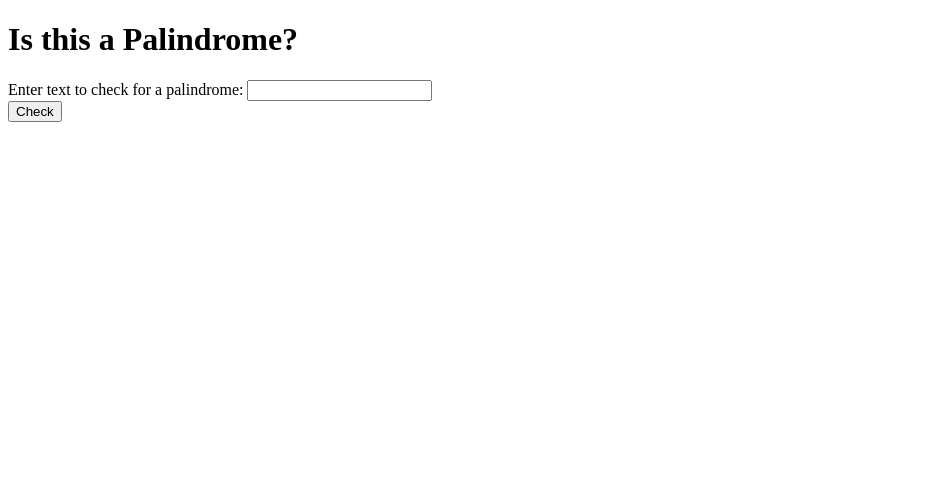
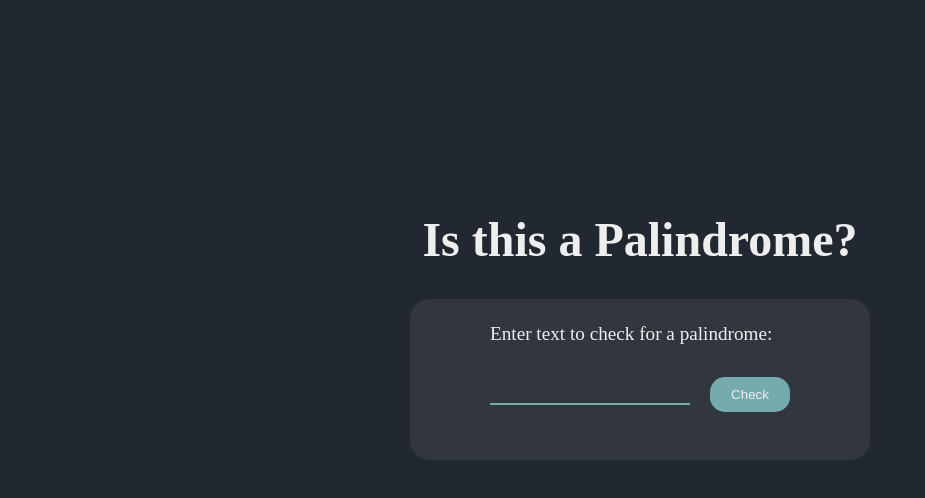
Before and after one commit to K-r-u-z/Palindrome-Checker, a plain HTML site: page index.html in a window 1280 px wide. Shown: the whole page, without its empty margins (0-925 px from the left). Drawn offline with Linux system fonts and the light colour scheme.

Commit message:
added styles to html

```diff
--- a/index.html
+++ b/index.html
@@ -13,13 +13,16 @@
                 <h1>Is this a Palindrome?</h1>
             </div>
 
-            <div>
+            <div class="form">
                 <form class="input-box" id="input-box">
-                <label for="palindromeText">Enter text to check for a palindrome:</label>
+                <div class="label">
+                <label class="boxText" for="palindromeText">Enter text to check for a palindrome:</label><br>
+                </div>
                 <input id="text-input" type="text" name="palindromeText" required></input>
-            </form>
                 <button id="check-btn" form="input-box">Check</button>
+                </form>
             </div>
+
             <div id="result"></div>
         </div>
     </body>
--- a/styles.css
+++ b/styles.css
@@ -0,0 +1,70 @@
+:root{
+    --background-color: #222831;
+    --text-color: #EEEEEE;
+    --text-color2: #31363F;
+    --shadow-color: #76ABAE;
+}
+
+
+body{
+    margin: 0;
+    padding: 0;
+    background-color: var(--background-color);
+    width: 100vw;
+    height: 100vh;
+}
+
+.container{
+    display: flex;
+    flex-direction: column;
+    align-items: center;
+    justify-content: center;
+    height: 80%;
+
+}
+
+.title-text{
+    color: var(--text-color);
+    font-size: 1.5rem;
+}
+
+.input-box{
+    padding-left: 5rem;
+    padding-right: 5rem;
+    padding-top: 3rem;
+    padding-bottom: 3rem;
+    border-radius: 20px;
+    background-color: var(--text-color2);
+}
+
+input{
+    all: unset;
+    border-bottom: 2px solid var(--shadow-color);
+    color: var(--text-color);
+}
+
+.label{
+    color: var(--text-color);
+    font-size: 1.2rem;
+    margin-top: -1.5rem;
+    margin-bottom: 2rem;
+
+}
+
+button{
+    cursor: pointer;
+    color: var(--text-color);
+    background-color: var(--shadow-color);
+    border: none;
+    border-radius: 15px;
+    padding: 10px;
+    margin-left: 1rem;
+    width: 5rem;
+    transition: ease-in-out 0.5s
+}
+
+button:hover{
+    background-color: var(--text-color);
+    color: var(--text-color2);
+    transition: ease-in-out 0.5s
+}
```
